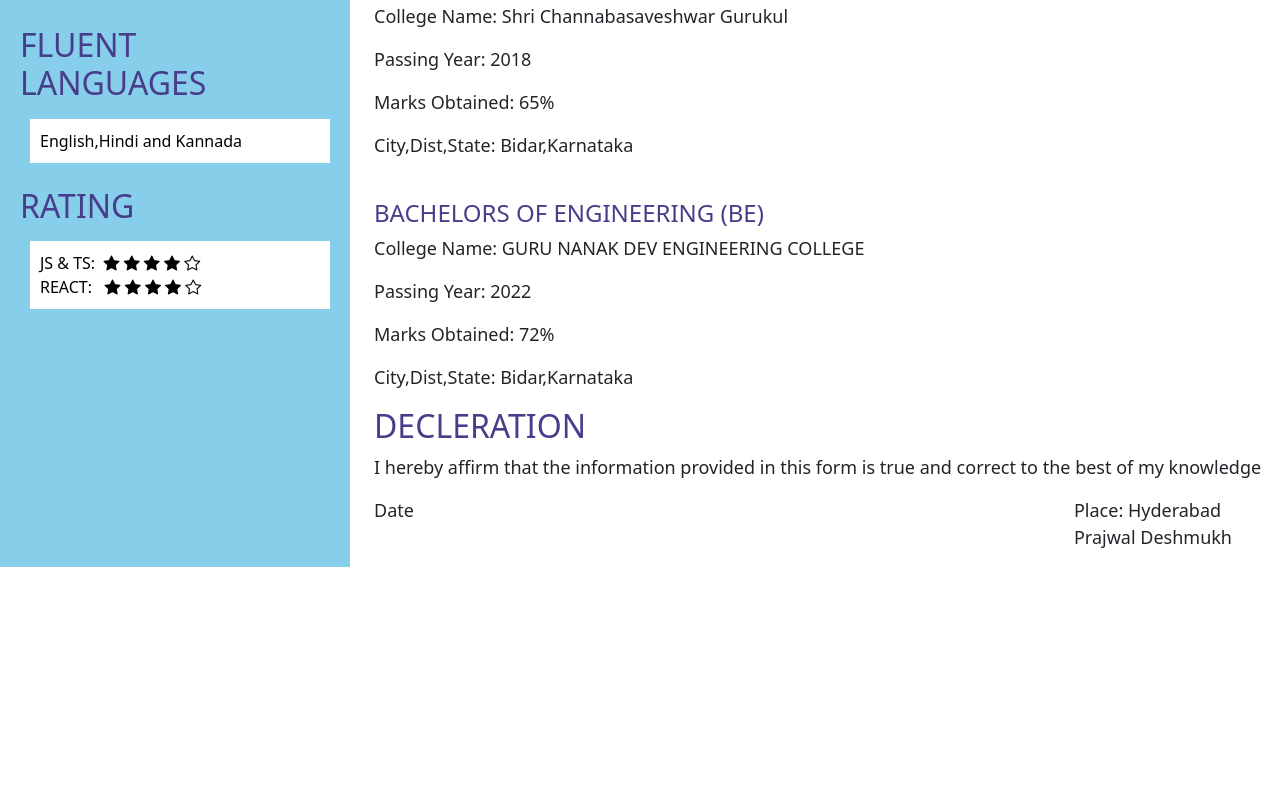
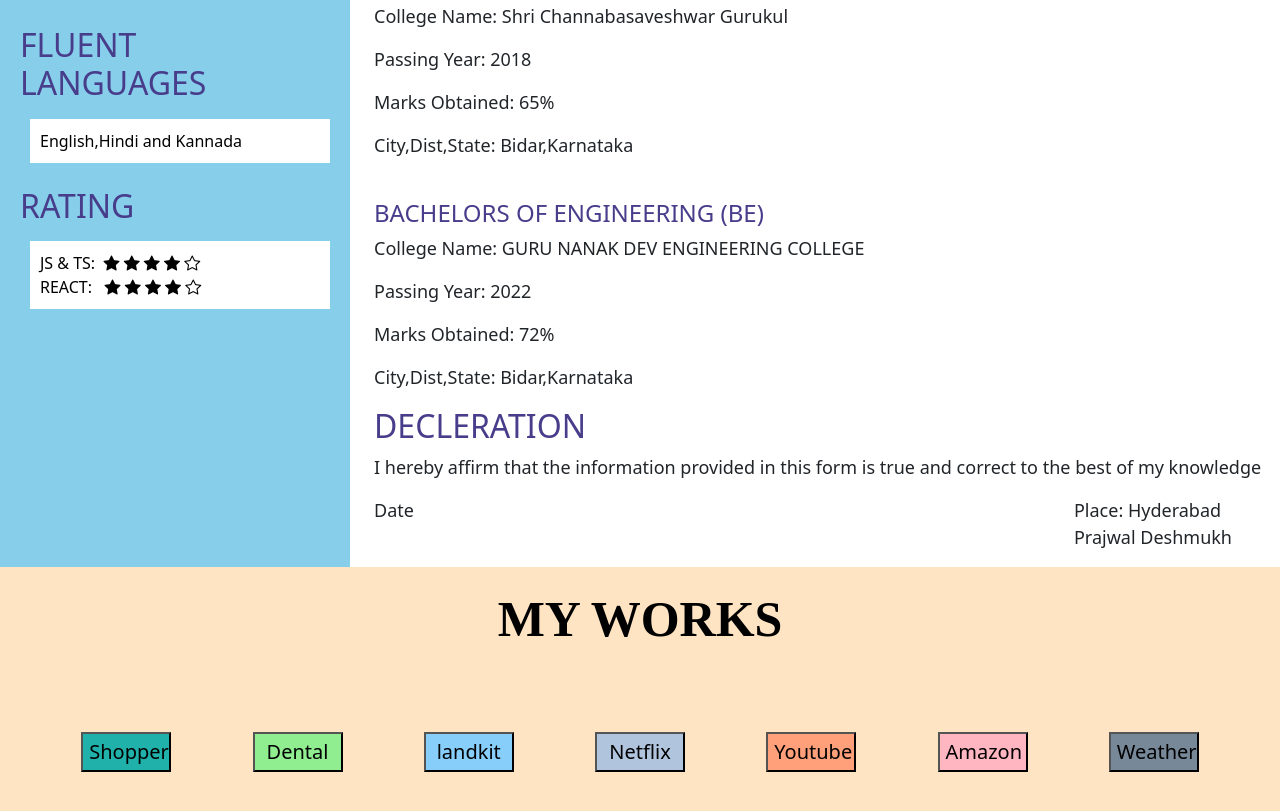
Before and after one commit to Prajwal-Deshmukh19/My-work, a website: page index.html in a window 1280 px wide. Shown: the part 1935-2746 px from the top of the page. Before the commit the page ends 2502 px from the top, so only its background shows below. Drawn offline with nearby package versions, Linux system fonts and the light colour scheme.

Commit message:
version-8
my wroks
updated

```diff
--- a/index.html
+++ b/index.html
@@ -146,6 +146,85 @@ nav{
         }
 
 
+        .my{
+            text-align: center;
+            font-size: 50px;
+            font-weight: bold;
+            font-family: algerian;
+            margin-bottom: 60px;
+            padding: 15px;
+        }
+        .workbackground{
+            font-size: 25px;
+            background-color: bisque;
+            color: black;
+            height: 100vh;
+        }
+        .acolor{
+            text-decoration:none ;
+            color: black;
+        }
+        .btnn1{
+            background-color: lightseagreen;
+            color: white;
+            width: 90px;
+            height: 40px;
+            font-size: 20px;
+
+        }
+        .btnn2{
+            background-color: lightgreen;
+            color: white;
+        width: 90px;
+            height: 40px;
+            font-size: 20px;
+
+        }
+        .btnn3{
+            background-color: lightskyblue;
+            color: white;
+            width: 90px;
+            height: 40px;
+            font-size: 20px;
+
+        }
+        .btnn4{
+            background-color: lightsteelblue;
+            color: white;
+            width: 90px;
+            height: 40px;
+            font-size: 20px;
+
+        }
+        .btnn5{
+            background-color: lightsalmon;
+            color: white;
+            width: 90px;
+            height: 40px;
+            font-size: 20px;
+
+        }
+        .btnn6{
+            background-color: lightpink;
+            color: white;
+            width: 90px;
+            height: 40px;
+            font-size: 20px;
+
+        }
+        .btnn7{
+            background-color: lightslategray;
+            color: white;
+            width: 90px;
+            height: 40px;
+            font-size: 20px;
+
+        }
+        .button{
+            display: flex;
+            justify-content: space-evenly;
+        }
+
 </style>
 </head>
 <body>
@@ -158,7 +237,7 @@ nav{
             <span class="bi bi-house-door"> Home</span>
             <span class="bi bi-person"> About</span>
             <span class="bi bi-file-earmark-person"><a href="#resume"> Resume</a></span>
-            <span class="bi bi-person-workspace" > My Works</span>
+            <span class="bi bi-person-workspace" ><a href="#mywork"> My Works</a></span>
             <span class="bi bi-envelope"> Contact</span>
         </div>
         <div class="icons">
@@ -284,5 +363,18 @@ nav{
         </div>
     </div>
     </div>
+    <div class="workbackground">
+        <div class="my" id="mywork">MY WORKS</div>
+        <div class="button">
+            <button class="btnn1"><a class="acolor" href="./shopper.html">Shopper</a></button>
+            <button class="btnn2"><a class="acolor" href="./dental.html">Dental</a></button>
+            <button class="btnn3"><a class="acolor" href="./landkit.html">landkit</a></button>
+            <button class="btnn4"><a class="acolor" href="./netflix.html">Netflix</a></button>
+            <button class="btnn5"><a class="acolor" href="./nareshit-youtube.html">Youtube</a></button>
+           <button class="btnn6"><a class="acolor" href="./amazon-login.html">Amazon</a></button>
+            <button class="btnn7"><a class="acolor" href="./task-wheather.html">Weather</a></button>
+        </div>
+       </div>
+
 </body>
 </html>
```
